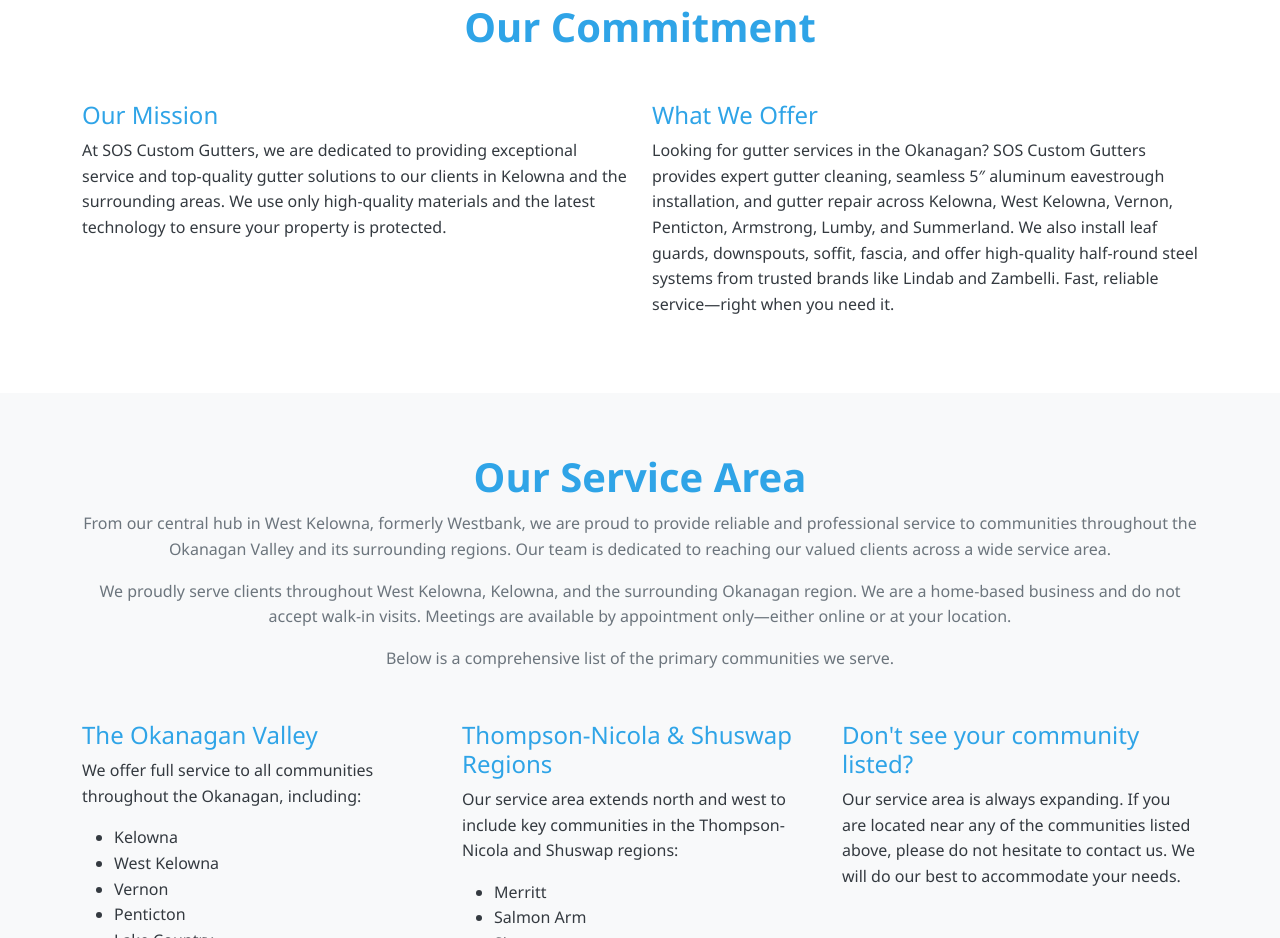
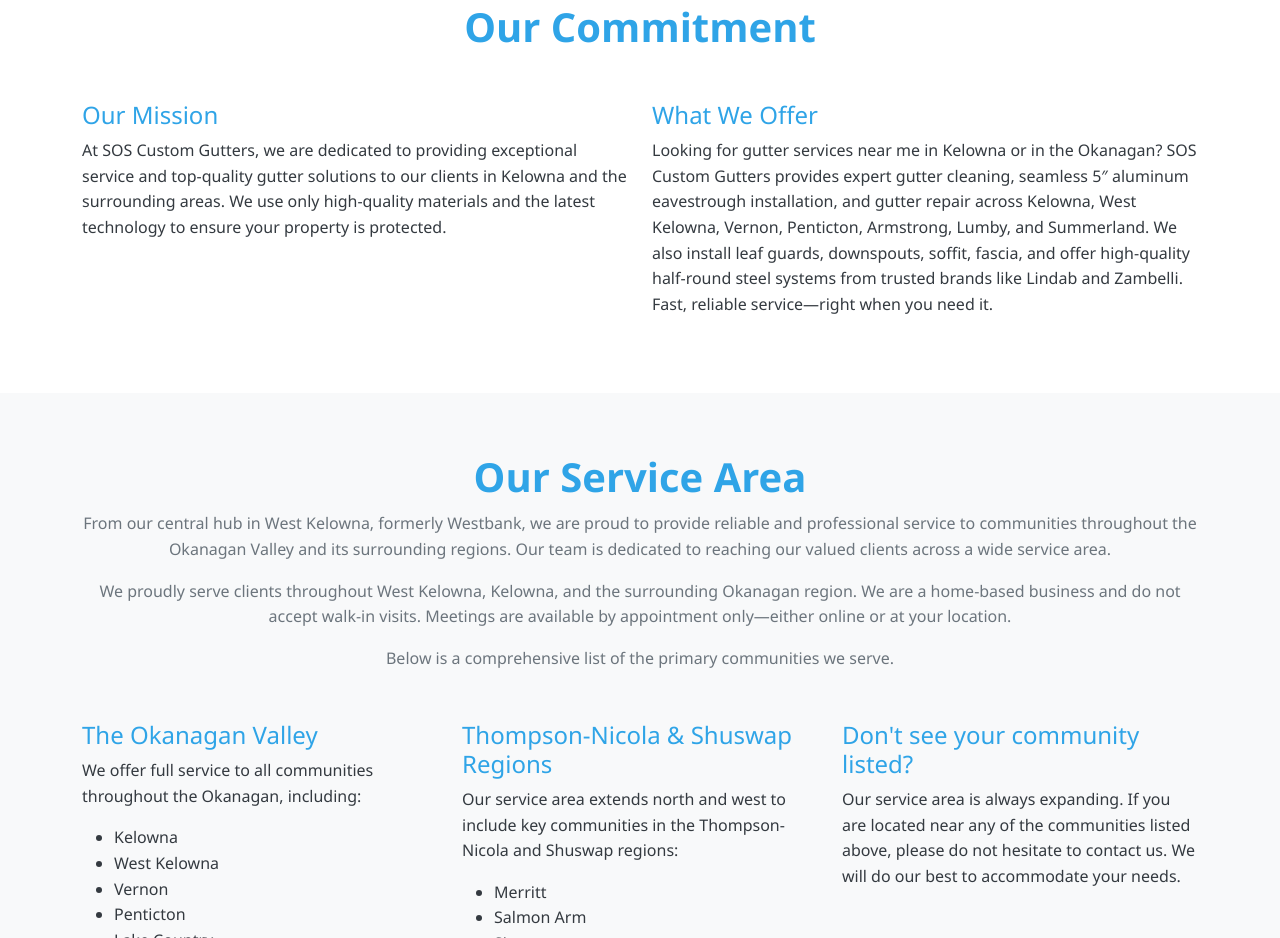
Before and after one commit to gentoolink/sosocustomgutters, a plain HTML site: page index.html in a window 1280 px wide. Shown: the part 1943-2881 px from the top of the page. Drawn offline with nearby package versions, Linux system fonts and the light colour scheme.

Commit message:
added near me

```diff
--- a/index.html
+++ b/index.html
@@ -247,7 +247,7 @@
       </div>
       <div class="col-lg-6">
         <h4>What We Offer</h4>
-        <p>Looking for gutter services in the Okanagan? SOS Custom Gutters provides expert gutter cleaning, seamless 5″ aluminum eavestrough installation, and gutter repair across Kelowna, West Kelowna, Vernon, Penticton, Armstrong, Lumby, and Summerland. We also install leaf guards, downspouts, soffit, fascia, and offer high-quality half-round steel systems from trusted brands like Lindab and Zambelli. Fast, reliable service—right when you need it.</p>
+        <p>Looking for gutter services near me in Kelowna or in the Okanagan? SOS Custom Gutters provides expert gutter cleaning, seamless 5″ aluminum eavestrough installation, and gutter repair across Kelowna, West Kelowna, Vernon, Penticton, Armstrong, Lumby, and Summerland. We also install leaf guards, downspouts, soffit, fascia, and offer high-quality half-round steel systems from trusted brands like Lindab and Zambelli. Fast, reliable service—right when you need it.</p>
       </div>
     </div>
   </div>
```
